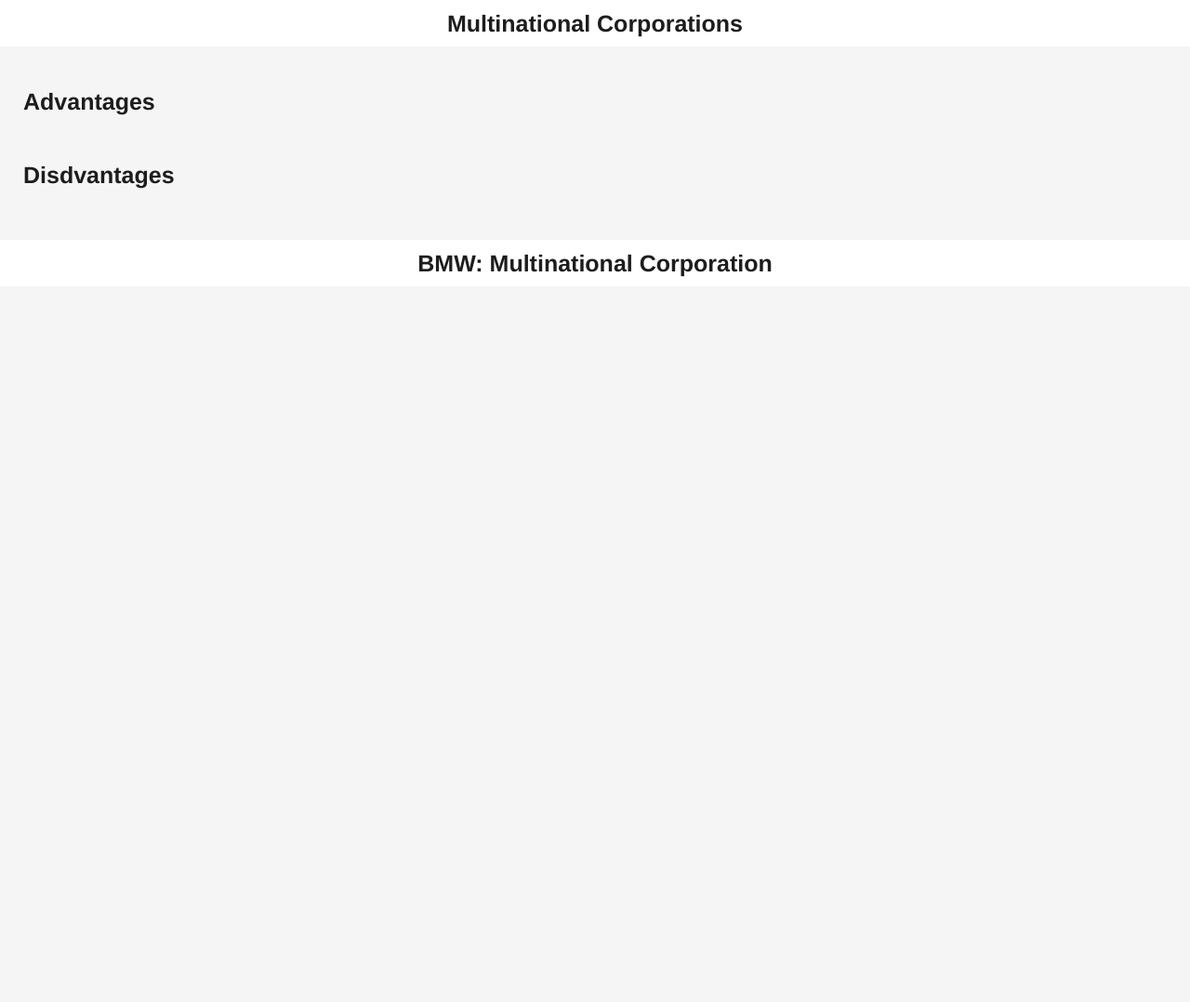
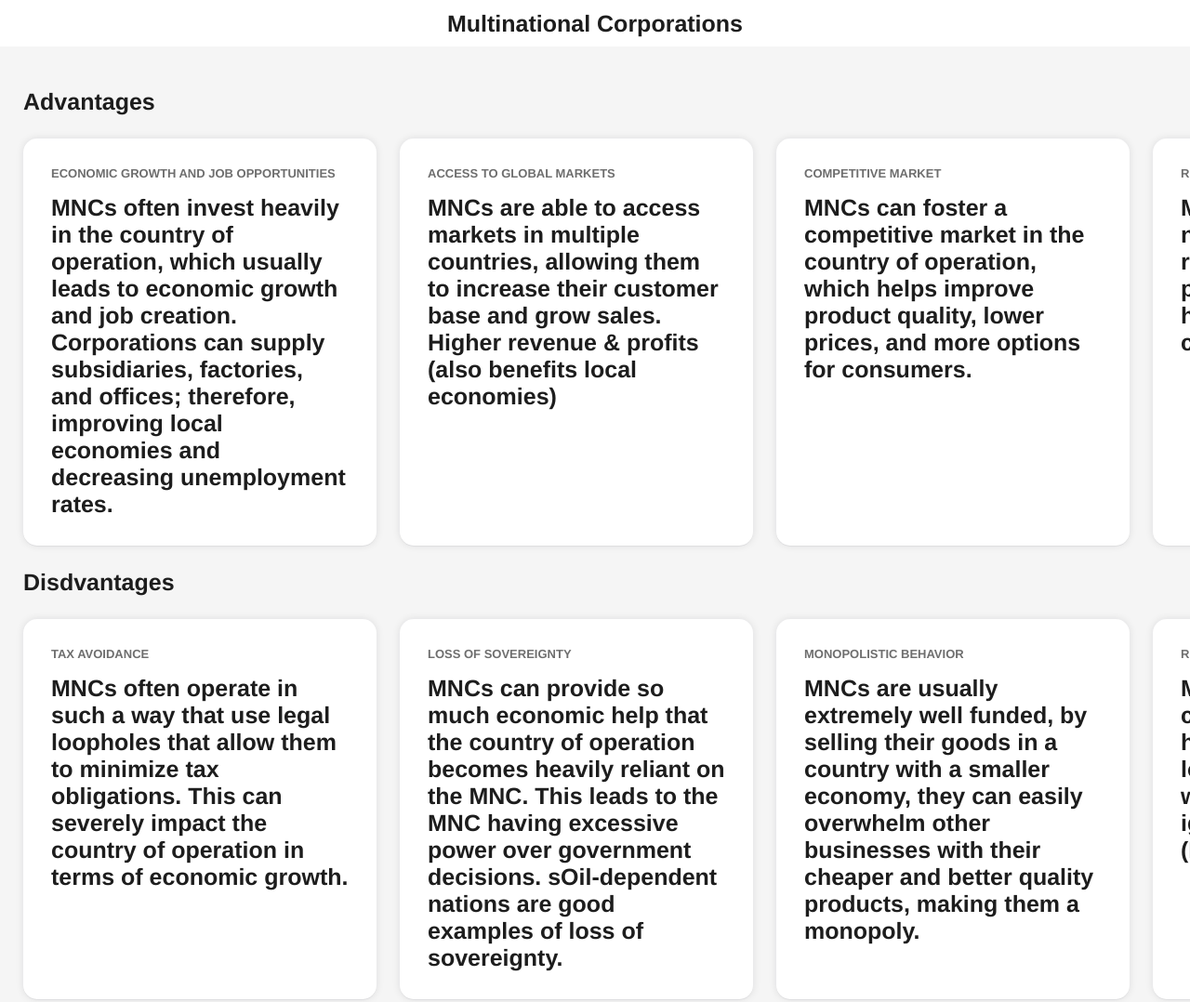
Before and after one commit to itsmarsss/bmw-multinational-corporation, a plain HTML site: page index.html in a window 1280 px wide. Shown: the top 1078 px of the page at 93% size. Drawn offline with Linux system fonts and the light colour scheme.

Commit message:
Fix text loading

```diff
--- a/index.js
+++ b/index.js
@@ -1,7 +1,7 @@
 const advantages_list = document.getElementById("advantages_list");
 const disadvantages_list = document.getElementById("disadvantages_list");
 
-
+async function loadText() {
     const db_json = await fetch("/db/info.json")
         .then(res => res.json())
         .then(out => out)
@@ -37,6 +37,9 @@
     </div>
     `;
     });
+}
+
+loadText();
 
 const content = document.getElementsByClassName("content");
 Array.from(content).forEach(element => makeDraggable(element));
--- a/styles.css
+++ b/styles.css
@@ -1,7 +1,7 @@
 :root {
-    --background: #f5f5f5;
-    --text: #1d1d1d;
-    --accent: #6e6e6e;
+    --background: #f5f5f5 !important;
+    --text: #1d1d1d !important;
+    --accent: #6e6e6e !important;
 }
 
 html {
```
Lines whose indentation alone changed are shown as unchanged.
